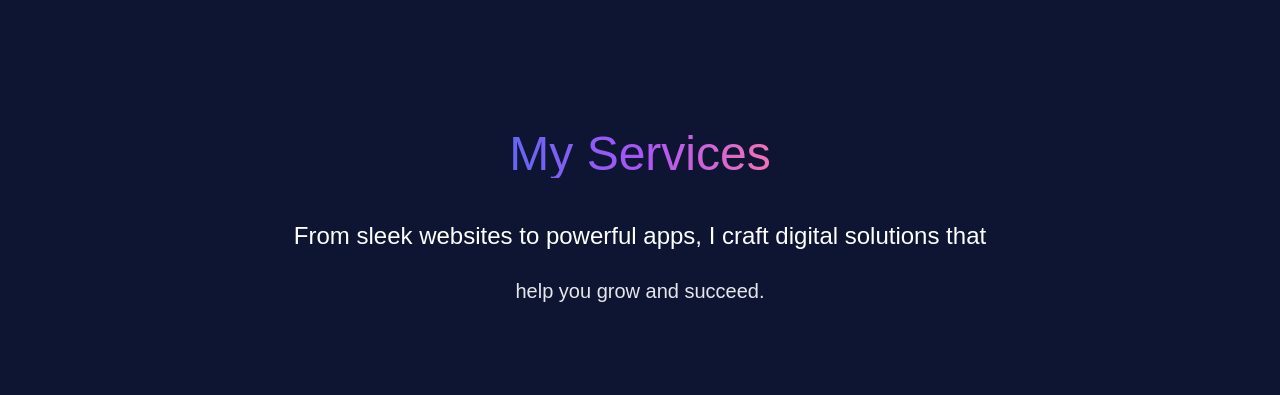
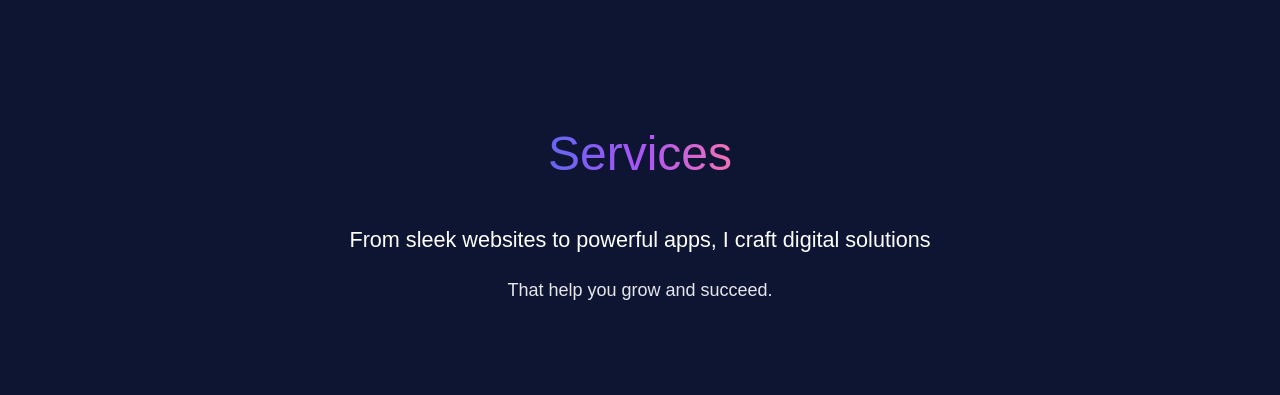
Before and after one commit to mohammadimrans0/mohammadimran, a Next.js app: page / in a window 1280 px wide. Shown: the part 2140-2535 px from the top of the page. Built offline with nearby package versions, Linux system fonts and the light colour scheme.

Commit message:
changes little ui

```diff
--- a/src/app/home/portfolio.tsx
+++ b/src/app/home/portfolio.tsx
@@ -42,8 +42,10 @@ const Portfolio = () => {
   return (
     <section className="section my-32 px-4" id="portfolio">
       <div className="container mx-auto">
-        <div className="flex justify-center mb-16 md:mb-24">
-          <h2 className="text-5xl bg-gradient-to-r from-indigo-500 via-purple-500 to-pink-400 inline-block text-transparent bg-clip-text">My Portfolio</h2>
+        <div className="flex justify-center mb-2 md:mb-24">
+          <h2 className="text-5xl bg-gradient-to-r from-indigo-500 via-purple-500 to-pink-400 text-transparent bg-clip-text hidden md:block">
+            My Portfolio
+          </h2>
         </div>
         <div className="flex flex-col lg:flex-row gap-x-10">
           <div
@@ -94,13 +96,13 @@ const Portfolio = () => {
             </Link>
           </div>
 
-          <div
-            ref={rightColumnRef}
-            className="flex-1 flex flex-col gap-y-12"
-          >
+          <div ref={rightColumnRef} className="flex-1 flex flex-col gap-y-12">
             {/* project-2 -> EasyGrocery */}
             <Link href="https://easygrocery.vercel.app/" target="_blank">
-              <div ref={rightRef} className="group relative overflow-hidden border border-solid border-green-500 rounded-xl">
+              <div
+                ref={rightRef}
+                className="group relative overflow-hidden border border-solid border-green-500 rounded-xl"
+              >
                 {/* overlay  */}
                 <div className="group-hover:bg-black/70 w-full h-full absolute z-40 translation-all duration-300"></div>
                 {/* img  */}
@@ -116,7 +118,9 @@ const Portfolio = () => {
                 </div>
                 {/* title  */}
                 <div className="absolute -bottom-full left-12 group-hover:bottom-14 transition-all duration-700 z-50">
-                  <span className="text-2xl text-white">E-Commerce Grocery Shopping Platform</span>
+                  <span className="text-2xl text-white">
+                    E-Commerce Grocery Shopping Platform
+                  </span>
                 </div>
               </div>
             </Link>
--- a/src/app/home/services.tsx
+++ b/src/app/home/services.tsx
@@ -45,17 +45,20 @@ const Services = () => {
         {/* Header */}
         <div className="flex justify-center mb-8">
           <h2 className="text-5xl bg-gradient-to-r from-indigo-500 via-purple-500 to-pink-400 inline-block text-transparent bg-clip-text ">
-            My Services
+            Services
           </h2>
         </div>
 
         {/* Short intro */}
-        <div className="w-full h-auto flex flex-col items-center justify-center">
+        <div
+          className="w-full h-auto flex flex-col items-center justify-center"
+          style={{ transform: "scale(0.9" }}
+        >
           <div className="text-2xl text-white font-medium mt-[10px] text-center mb-[15px]">
-            From sleek websites to powerful apps, I craft digital solutions that
+            From sleek websites to powerful apps, I craft digital solutions
           </div>
           <div className="cursive text-xl text-gray-200 mb-10 mt-[10px] text-center">
-            help you grow and succeed.
+            That help you grow and succeed.
           </div>
         </div>
 
```
